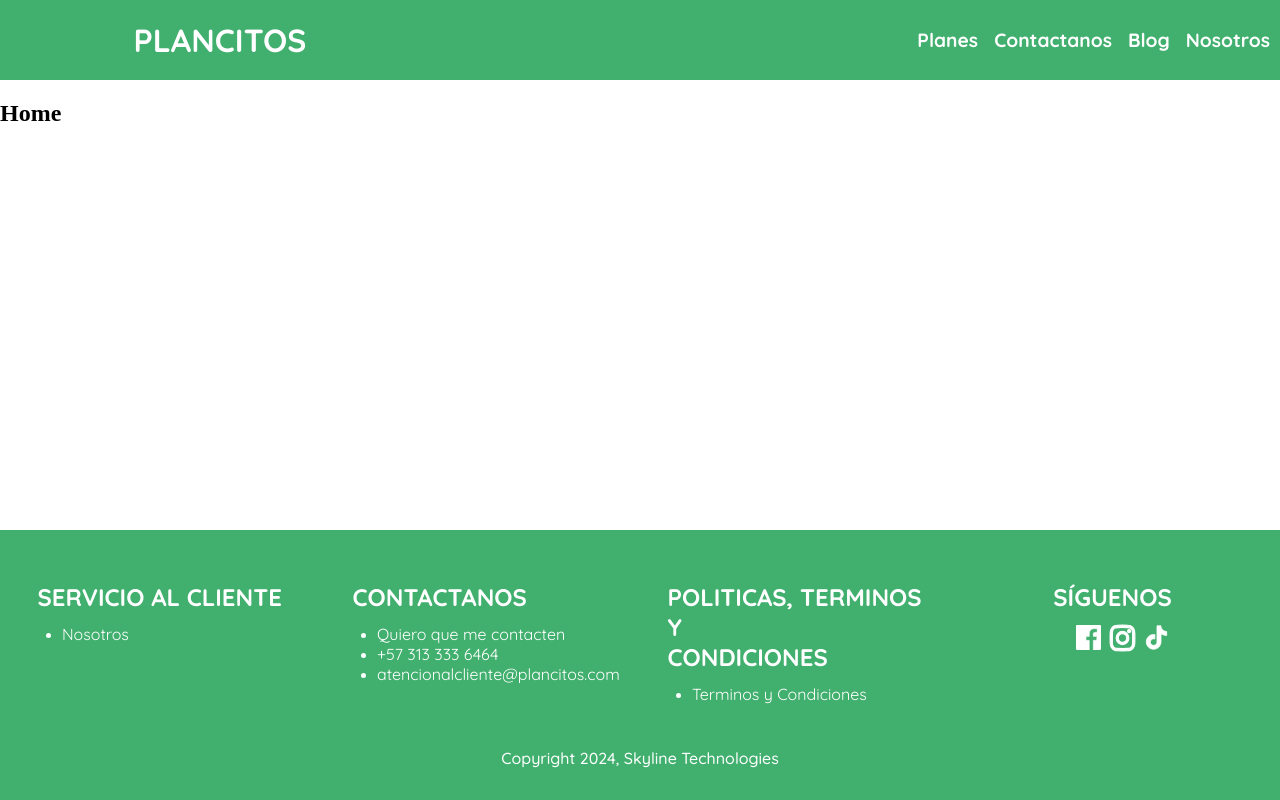
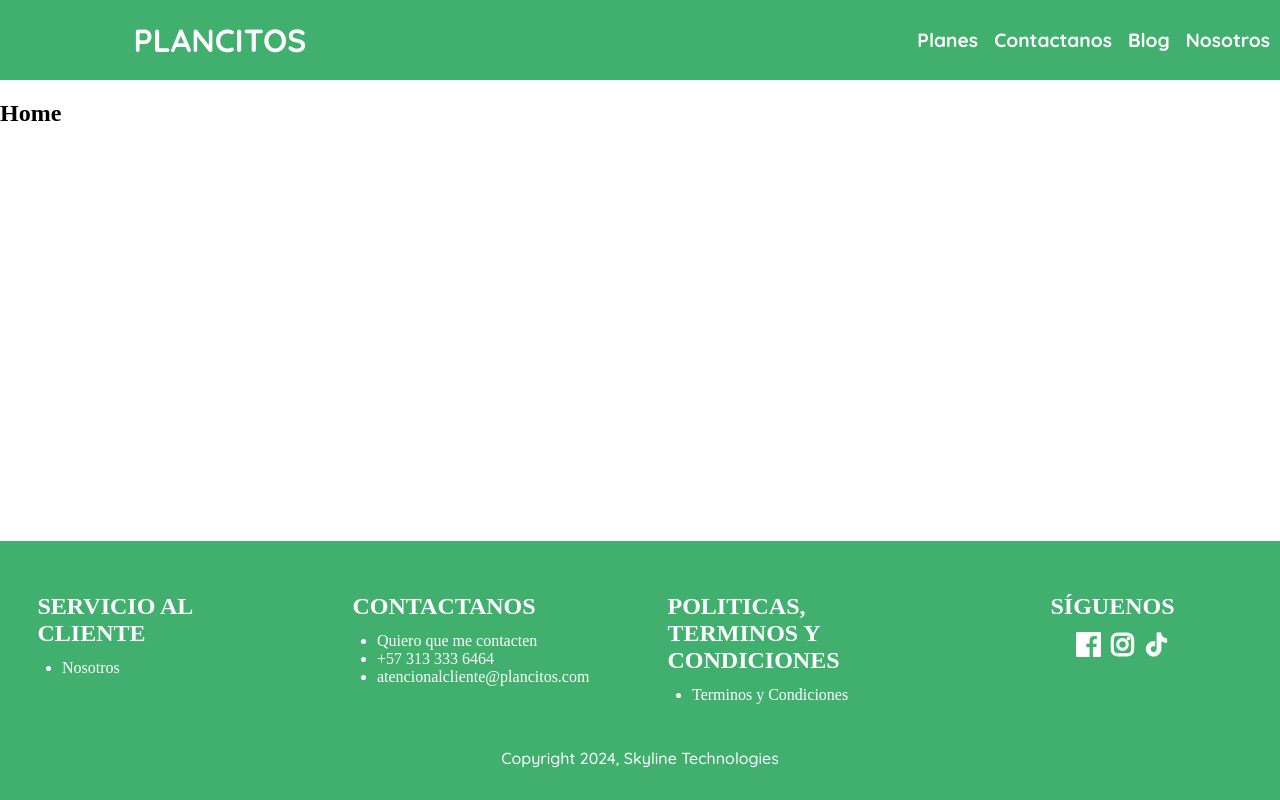
Before and after one commit to PabloOsorix/SaleOfPlans, an Astro site: page / in a window 1280 px wide. Built offline with nearby package versions, Linux system fonts and the light colour scheme; Astro itself is replaced by a stand-in of ours.

Commit message:
👽️ Update font base

```diff
--- a/src/components/nav/Footer.astro
+++ b/src/components/nav/Footer.astro
@@ -1,4 +1,5 @@
 ---
+import { Image } from 'astro:assets'
 import '@styles/global.css'
 const contactEmail = "atencionalcliente@plancitos.com"
 const basePath = import.meta.env.BASE_URL;
@@ -8,40 +9,40 @@ const basePath = import.meta.env.BASE_URL;
     <nav class="w-max">
         <section class="client-service--section">
           <div class="wrapper">
-            <h2 class="quicksand-800">SERVICIO AL CLIENTE</h2>
+            <h2 class="">SERVICIO AL CLIENTE</h2>
             <ul>
-              <li><a class="quicksand-400" href=`${basePath}nosotros`>Nosotros</a></li>
+              <li><a class="" href=`${basePath}nosotros`>Nosotros</a></li>
             </ul>
           </div>
         </section>
 
         <section class="contact--section">
           <div class="wrapper">
-            <h2 class="quicksand-800">CONTACTANOS</h2>
+            <h2 class="">CONTACTANOS</h2>
             <ul>
-              <li><a class="quicksand-400" href=`${basePath}contacto`>Quiero que me contacten</a></li>
-              <li><a class="quicksand-400" href="tel:+573133336464">+57 313 333 6464</a></li>
-              <li><a class="quicksand-400"href=`mailto:${contactEmail}`>{contactEmail}</a></li>
+              <li><a class="" href=`${basePath}contacto`>Quiero que me contacten</a></li>
+              <li><a class="" href="tel:+573133336464">+57 313 333 6464</a></li>
+              <li><a class="" href=`mailto:${contactEmail}`>{contactEmail}</a></li>
             </ul>
           </div>
         </section>
 
         <section class="terms-conditions--section">
           <div class="wrapper">
-            <h2 class="quicksand-800">POLITICAS, TERMINOS Y<br class="break-line"> CONDICIONES</h2>
+            <h2 class="">POLITICAS, TERMINOS Y<br class="break-line"> CONDICIONES</h2>
             <ul>
-              <li><a class="quicksand-400" href=`${basePath}terminos-y-condiciones`>Terminos y Condiciones</a></li>
+              <li><a class="" href=`${basePath}terminos-y-condiciones`>Terminos y Condiciones</a></li>
             </ul>
           </div>
         </section>
 
         <section class="follow-us--section">
           <div class="wrapper">
-            <h2 class="quicksand-800">SÍGUENOS</h2>
+            <h2 class="">SÍGUENOS</h2>
             <ul>
-              <li><img class="quicksand-400" src=`${basePath}icons/fb-logo-svg.svg` alt="logo cliqueable de facebook"></li>
-              <li><img class="quicksand-400" src=`${basePath}icons/insta-logo-svg-3.svg` alt="logo cliqueable de instagram"></li>
-              <li><img class="quicksand-400" src=`${basePath}icons/tiktok-logo-svg.svg` alt="logo cliqueable de tiktok"></li>
+              <li><Image src=`${basePath}icons/fb-logo-svg.svg` alt="logo cliqueable de facebook" width="25" height="25"/></li>
+              <li><Image src=`${basePath}icons/insta-logo-svg-3.svg` alt="logo cliqueable de instagram" width="27.5" height="25"/></li>
+              <li><Image src=`${basePath}icons/tiktok-logo-svg.svg` alt="logo cliqueable de tiktok" width="25" height="25"/></li>
             </ul>
           </div>
         </section>
@@ -76,6 +77,8 @@ const basePath = import.meta.env.BASE_URL;
     font-size: 1.1rem;
     margin-top: 2rem;
     margin-bottom: .5rem;
+    font-family: var(--ff-base);
+    font-weight: 800;
   }
 
 
@@ -89,6 +92,8 @@ const basePath = import.meta.env.BASE_URL;
   li a {
     color: white;
     text-decoration: none;
+    font-family: var(--ff-base);
+    font-weight: 400;
 
   }
 
```
